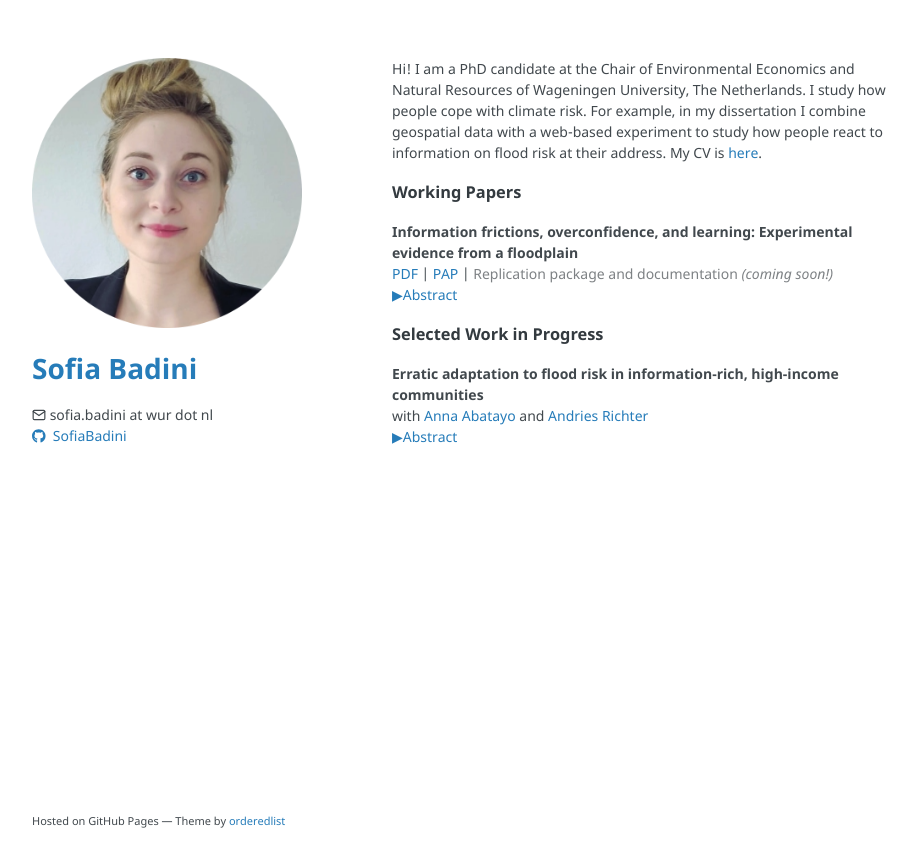
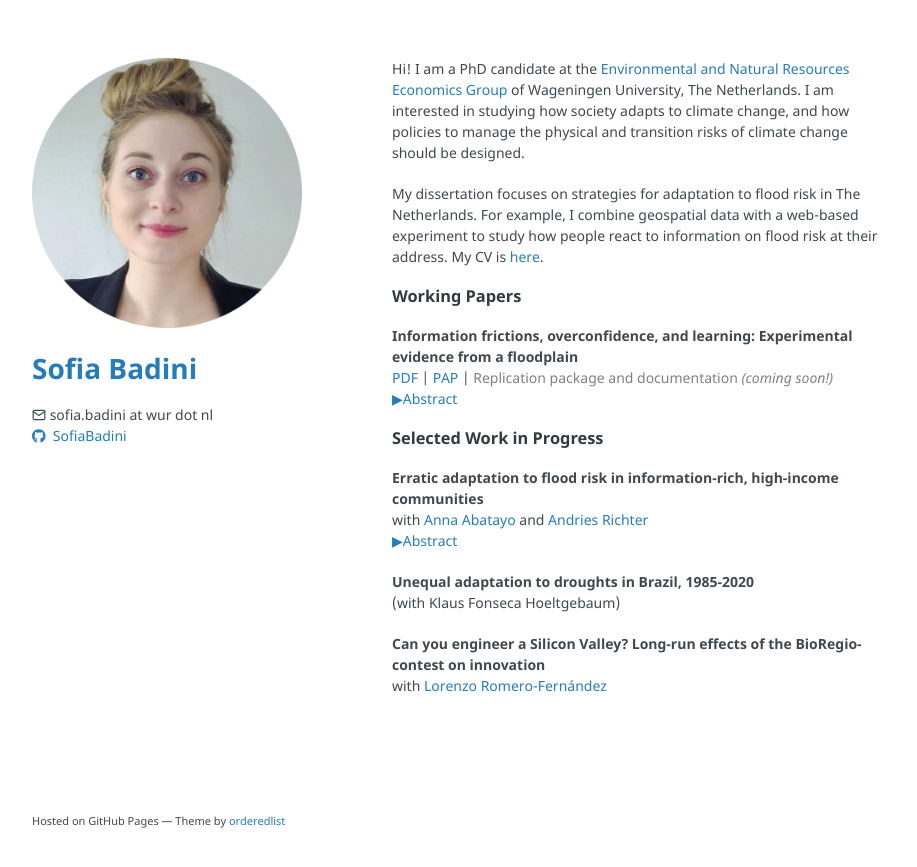
Before and after one commit to SofiaBadini/SofiaBadini.github.io, a Jekyll site: the page built from index.md, in a window 1280 px wide. Shown: the top 867 px of the page, without its empty margins (178-1095 px from the left). Built offline with Jekyll 4.4.1, drawn with Linux system fonts in a browser that asks for light colours.

Commit message:
Updated CV and description.

```diff
--- a/index.md
+++ b/index.md
@@ -2,7 +2,9 @@
 layout: default
 ---
 
-Hi! I am a PhD candidate at the Chair of Environmental Economics and Natural Resources of Wageningen University, The Netherlands. I study how people cope with climate risk. For example, in my dissertation I combine geospatial data with a web-based experiment to study how people react to information on flood risk at their address. My CV is [here](/CV.pdf){:target="_blank"}.
+Hi! I am a PhD candidate at the [Environmental and Natural Resources Economics Group](https://www.wur.nl/en/Research-Results/Chair-groups/Social-Sciences/Environmental-Economics-and-Natural-Resources-Group.htm) of Wageningen University, The Netherlands. I am interested in studying how society adapts to climate change, and how policies to manage the physical and transition risks of climate change should be designed.
+
+My dissertation focuses on strategies for adaptation to flood risk in The Netherlands. For example, I combine geospatial data with a web-based experiment to study how people react to information on flood risk at their address. My CV is [here](/CV.pdf){:target="_blank"}.
 
 ### Working Papers
 
@@ -10,9 +12,14 @@ Hi! I am a PhD candidate at the Chair of Environmental Economics and Natural Res
 [PDF](https://drive.google.com/file/d/12N7N-KCTPBidlzxtHDkb5e8cirPAoJeh/view?usp=sharing){:target="_blank"} | [PAP](https://osf.io/yxc3m){:target="_blank"} | <tocome>Replication package and documentation <i>(coming soon!)</i></tocome>
 <details><summary><abstract>Abstract</abstract></summary> I use an online experiment to study whether offering information to floodplain residents is sufficient to change their perceived risk exposure and demand for insurance. The participants are offered information on the flood risk profile at their address and on the rules over compensation of flood damages. I find that respondents tend to misperceive their risk category according to publicly available flood maps, but express high levels of confidence in their guesses. When not prompted to engage with the information they are offered, one third of them read nothing. Respondents who are asked to read information on their risk profile tend to stop reading any further and report a lower willingness-to-pay for insurance. However, this effect does not seem to be driven by respondents learning more from the information they are provided with, at least based on how they update their beliefs. Instead, I find suggestive evidence of backlash to information among residents of high risk areas and individuals who initially underestimated their risk category. </details>
 
-
 ### Selected Work in Progress
 
 <b>Erratic adaptation to flood risk in information-rich, high-income communities</b> \
 with [Anna Abatayo](https://annabatayo.com/){:target="_blank"} and [Andries Richter](https://andriesrichter.com/){:target="_blank"}
 <details><summary><abstract>Abstract</abstract></summary>  More frequent and intensive flooding events require effective household adaptation measures. Here, we investigate how household adaptation measures relate to objective, expected household damages in the South of the Netherlands. By combining publicly available flood maps, a national hydraulic model, and a large-scale survey, our study reveals a mismatch in spatial patterns of flood risk and adaptation at the household level, emphasizing inequalities in both exposure and adaptation strategies. Further, the study explores the determinants of household adaptation, recognizing the potential amplification of climate-driven inequalities. </details>
+
+<b>Unequal adaptation to droughts in Brazil, 1985-2020</b> \
+(with Klaus Fonseca Hoeltgebaum)
+
+<b>Can you engineer a Silicon Valley? Long-run effects of the BioRegio-contest on innovation</b> \
+with [Lorenzo Romero-Fernández](https://sites.google.com/view/lorenzo-romero-fernandez){:target="_blank"}
```
Also changed, not shown: 1 other file.
